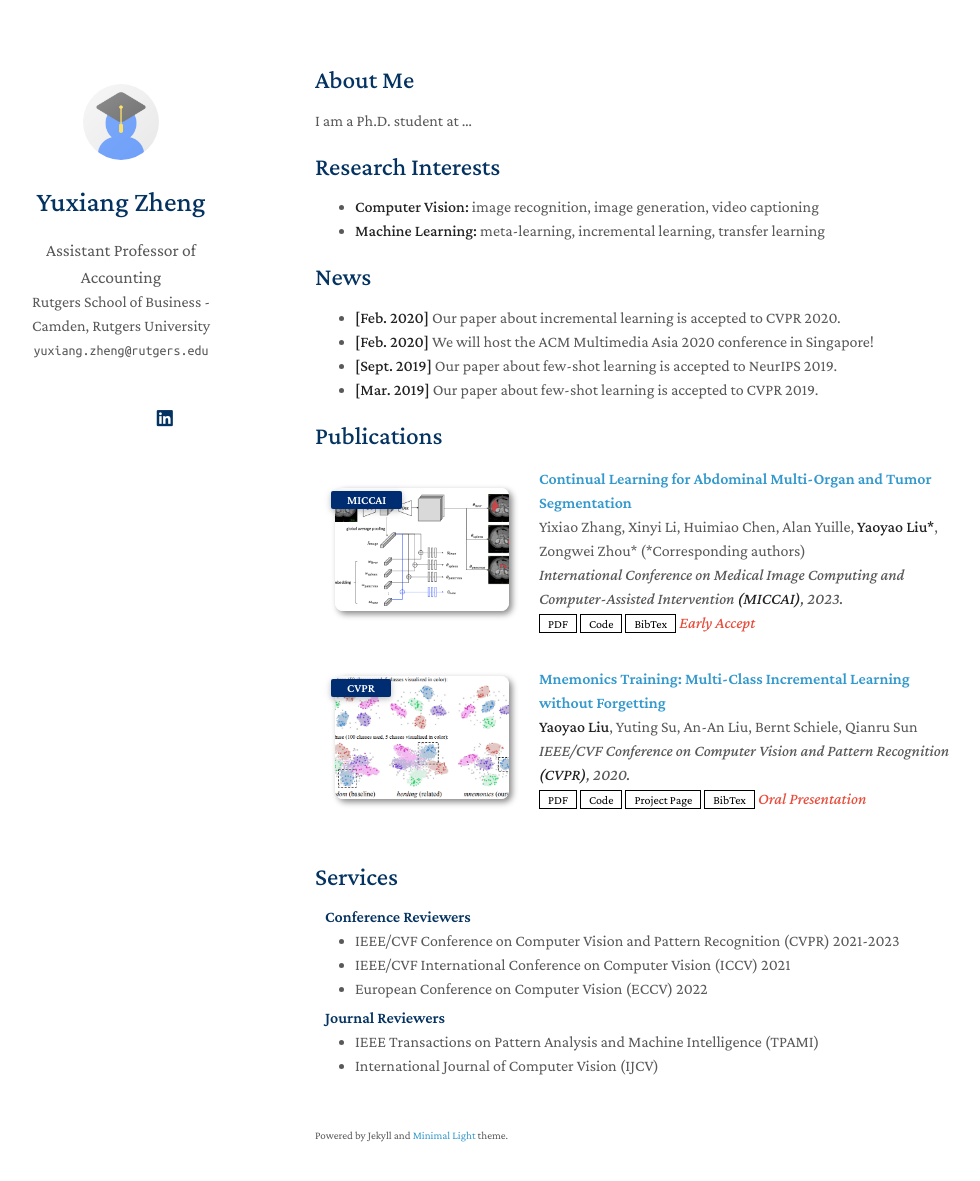
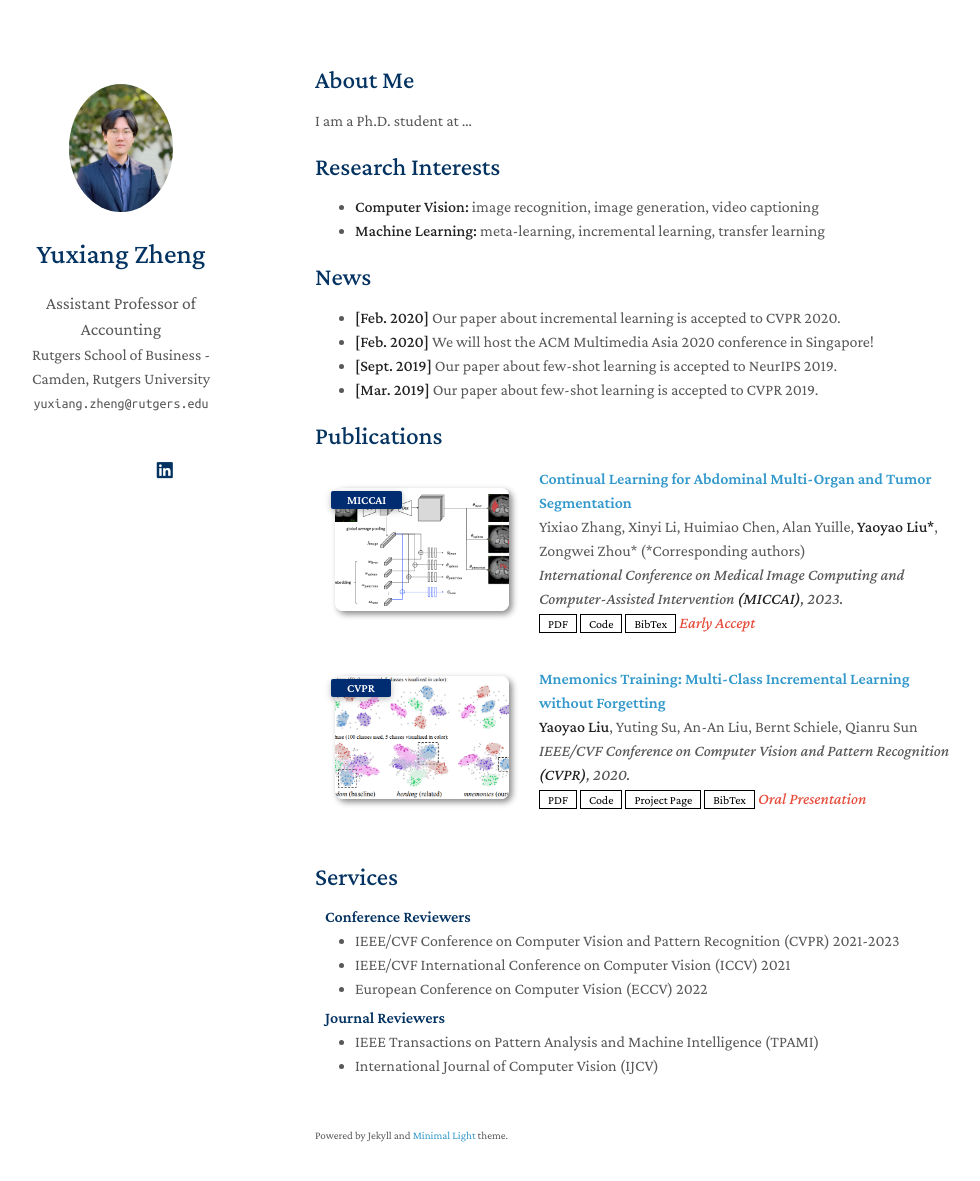
Before and after one commit to yuxiang-zheng/yuxiang-zheng.github.io, a Jekyll site: the page built from index.md, in a window 1280 px wide and 1216 px high. Shown: the top 1181 px of the window, without its empty margins (155-1135 px from the left). Built offline with Jekyll 4.4.1, drawn with Linux system fonts in a browser that asks for light colours; a style sheet for code colours, icons or effects is not loaded; our own code applies the rules of GitHub Pages for plain Markdown files.

Commit message:
Update _config.yml

```diff
--- a/_config.yml
+++ b/_config.yml
@@ -13,12 +13,12 @@ canonical: https://yuxiang-zheng.github.io
 # Links
 # If you don't need one of them, you may delete the corresponding line.
 google_scholar: https://scholar.google.com/citations?hl=en&view_op=list_works&gmla=AFix5MY3mc0pdV0y2I9PVxaYOLJJtoFgGVRNOdbZqyM2POml5Oe36ZyFia-HISUd0zS8DJoBlUOK9jY0A3aXdXyqQ0sd&user=_rfHAS8AAAAJ
-cv_link: assets/files/cv_yz.pdf
+cv_link: assets/files/Yuxiang_Zheng_CV_Jan25.pdf
 linkedin: https://www.linkedin.com/in/yuxiang-zheng-66862590/
 
 # Images (e.g., your profile picture and your website's favicon)
 # "favicon" and "favicon_dark" are used for the light and dark modes, respectively.
-avatar: ./assets/img/avatar.png
+avatar: ./assets/img/Yuxiang Photo.JPG
 favicon: ./assets/img/favicon.png
 favicon_dark: ./assets/img/favicon-dark.png
 
@@ -36,7 +36,7 @@ font: "Serif" # or "Sans Serif"
 
 # Google Analytics ID
 # Please remove this if you don't use Google Analytics
-google_analytics: UA-111540567-4
+# google_analytics: UA-111540567-4
 
 # Use this project as a remote theme for GitHub Pages
 # See the guide here: https://docs.github.com/en/pages/setting-up-a-github-pages-site-with-jekyll/adding-a-theme-to-your-github-pages-site-using-jekyll
```
